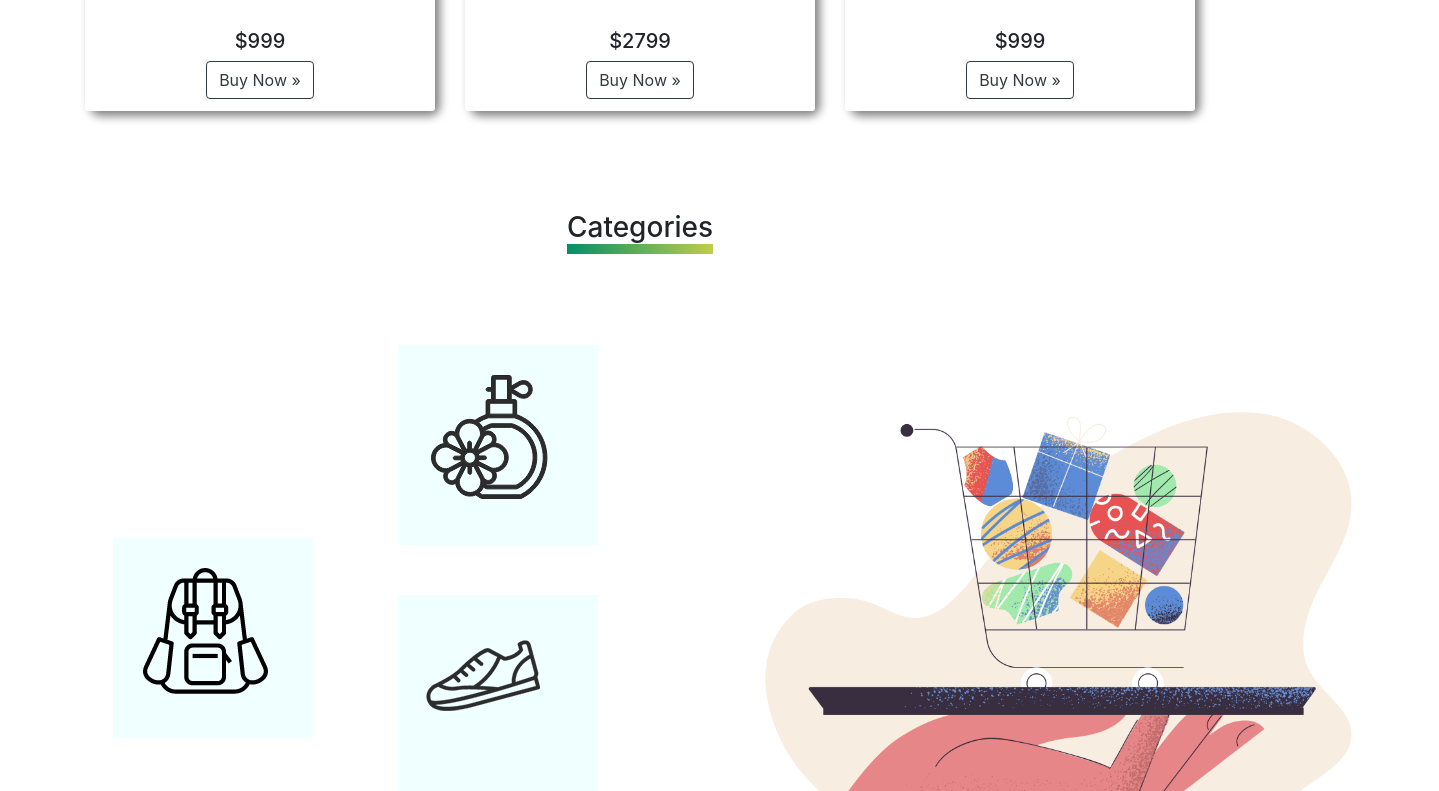
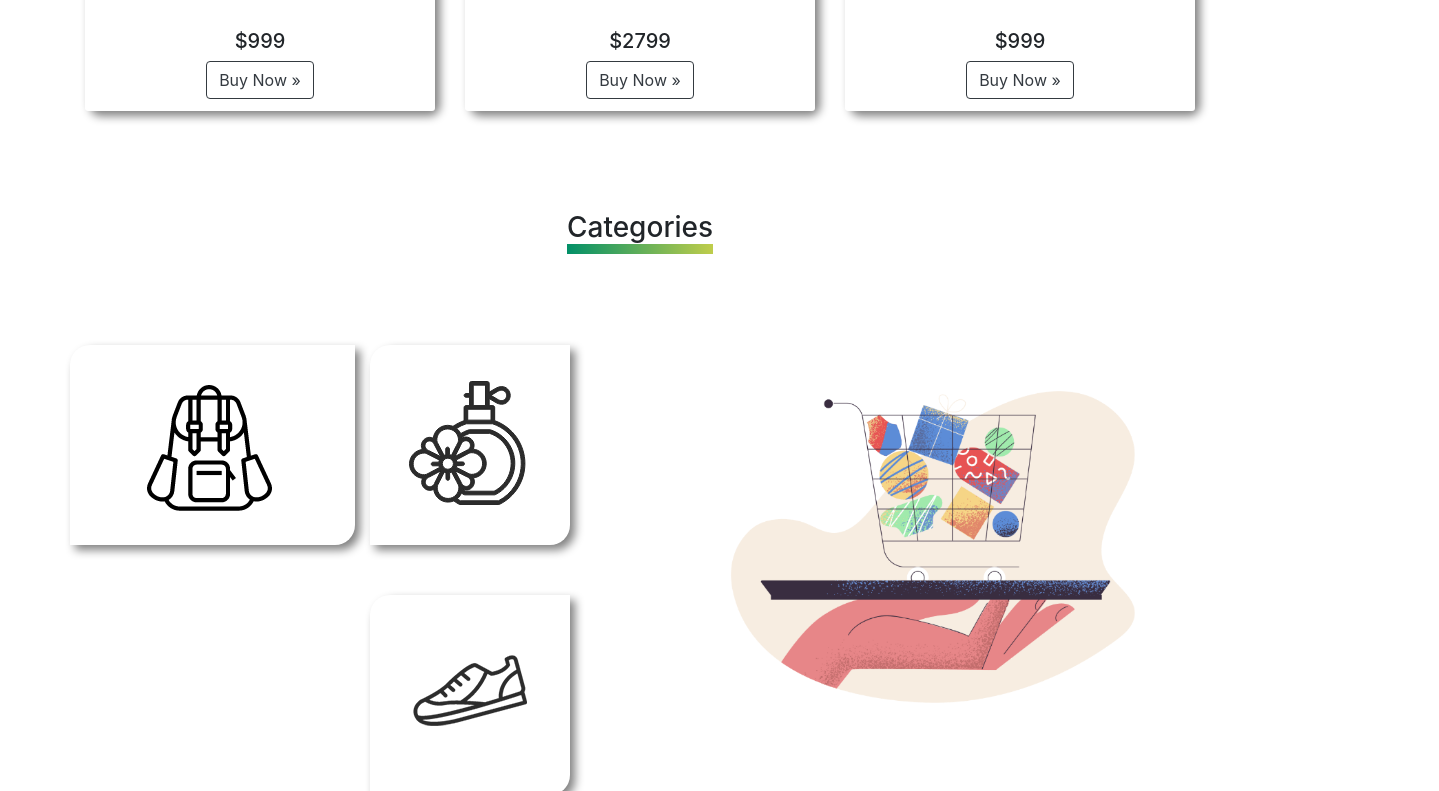
Before and after one commit to mahadi-hasan-rumi/hot-gadgets, a plain HTML site: page index.html in a window 1280 px wide. Shown: the part 2009-2800 px from the top of the page, 1439 px wide, since content can reach past the window. Drawn offline with nearby package versions, Linux system fonts and the light colour scheme.

Commit message:
some issues resolved some exists

```diff
--- a/index.html
+++ b/index.html
@@ -183,29 +183,34 @@
            </div>
      </div>
 
+
         <div class="container">
 
+  <div class="categories-heading"><h3 class="categories"> <span>
+     Categories
+    </span></h3></div>
 
-   <h3 class="categories"> <span>
-     Categories
-    </span></h3>
-    <div class="row">
+    <div class="row ">
 
-        <div class="col-3 d-flex justify-content-around align-items-center " >
-        <div class="cat1"><img src="images/Categories/bag.png" alt=""></div>
 
-    </div>
-    <div class="col-3 d-flex flex-column align-items-center">
+       <div class="col-md-3 cat1"> <img src="images/Categories/bag.png" alt="">
+      </div>
+    <div class="col-md-3">
       <div class="cat2"><img src="images/Categories/perfume.png" alt=""></div>
 
        <div class="cat3"><img src="images/Categories/shoe.png" alt=""></div>
+      </div>
+      <div class="col-md-6 cat4"> <img src="images/Categories/pale-order.png" alt=""></div>
+
+  </div>
+    <div class="row d-flex flex-column align-items-center">
+
     </div>
 
-  <div class="col-6 cat4">
-    <div> <img src="images/Categories/pale-order.png" alt=""></div>
+  <div >
 
   </div>
-    </div>
+
 
 
         </div>
--- a/style.css
+++ b/style.css
@@ -42,10 +42,11 @@ padding: 0;}
       margin-bottom: 100px;
 }
 
-span{
+.categories span{
     border-bottom: 10px solid;
   border-image: linear-gradient(45deg, rgb(0,143,104), rgb(250,224,66)) 1;
     text-align: center;
+
 
 }
 
@@ -54,23 +55,32 @@ span{
 .cat1 {
     height: 200px;
     width: 200px;
-    background-color: azure;
-    padding: 30px;
+    box-shadow: 5px 5px 10px gray;
+    padding: 40px 77px;
+   border-bottom-right-radius: 20px;
+   border-top-left-radius: 20px;
+   margin-bottom: 50px;
 }
 .cat2 {
     height: 200px;
     width: 200px;
-    background-color:azure;
-    padding: 29px;
+    box-shadow: 5px 5px 10px gray;
+    padding: 35px;
+    border-bottom-right-radius: 20px;
+    border-top-left-radius: 20px;
     margin-bottom: 50px;
 }
 .cat3 {
 
     height: 200px;
     width: 200px;
-    background-color: azure;
-    padding: 20px;
-}
-.cat4{
+    box-shadow: 5px 5px 10px gray;
+    border-bottom-right-radius: 20px;
+    border-top-left-radius: 20px;
+    padding: 35px;
 
 }
+.cat4 img{
+    max-width: 100%;
+
+}
```
